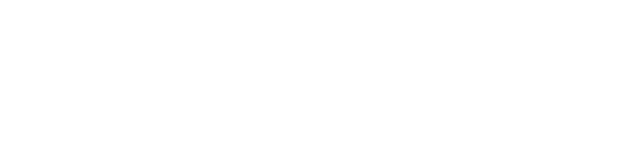
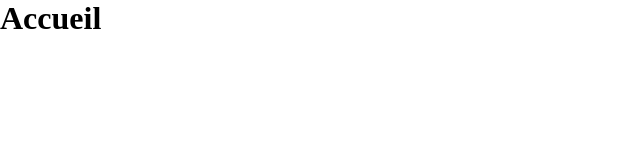
Before and after one commit to bengaudry/projet-alpine, a plain HTML site: page index.html in a window 1280 px wide. Shown: the whole page, without its empty margins (0-640 px from the left). Drawn offline with Linux system fonts and the light colour scheme.

Commit message:
.gitignore

```diff
--- a/index.html
+++ b/index.html
@@ -7,5 +7,7 @@
     <script src="script.js"></script>
     <title>Blog - Accueil</title>
   </head>
-  <body></body>
+  <body>
+    <h1>Accueil</h1>
+  </body>
 </html>
```
Also changed, not shown: 1 other file.
